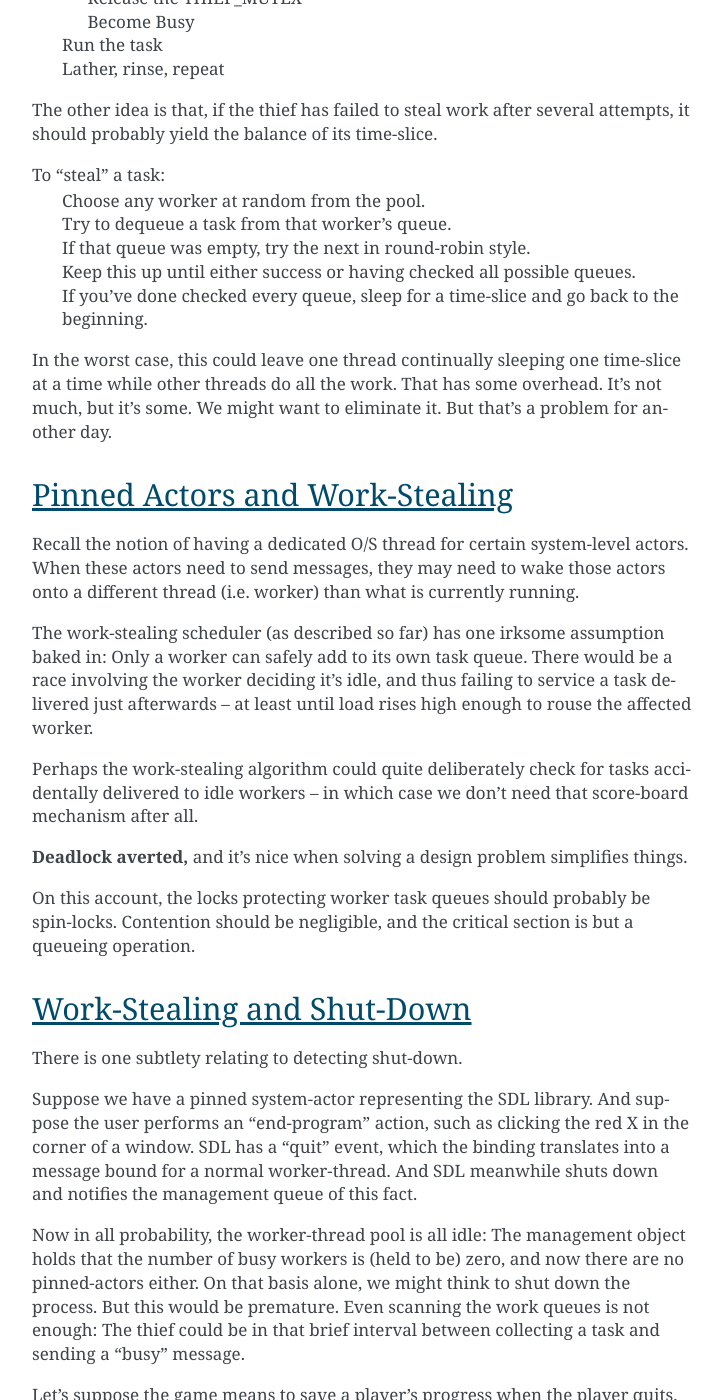
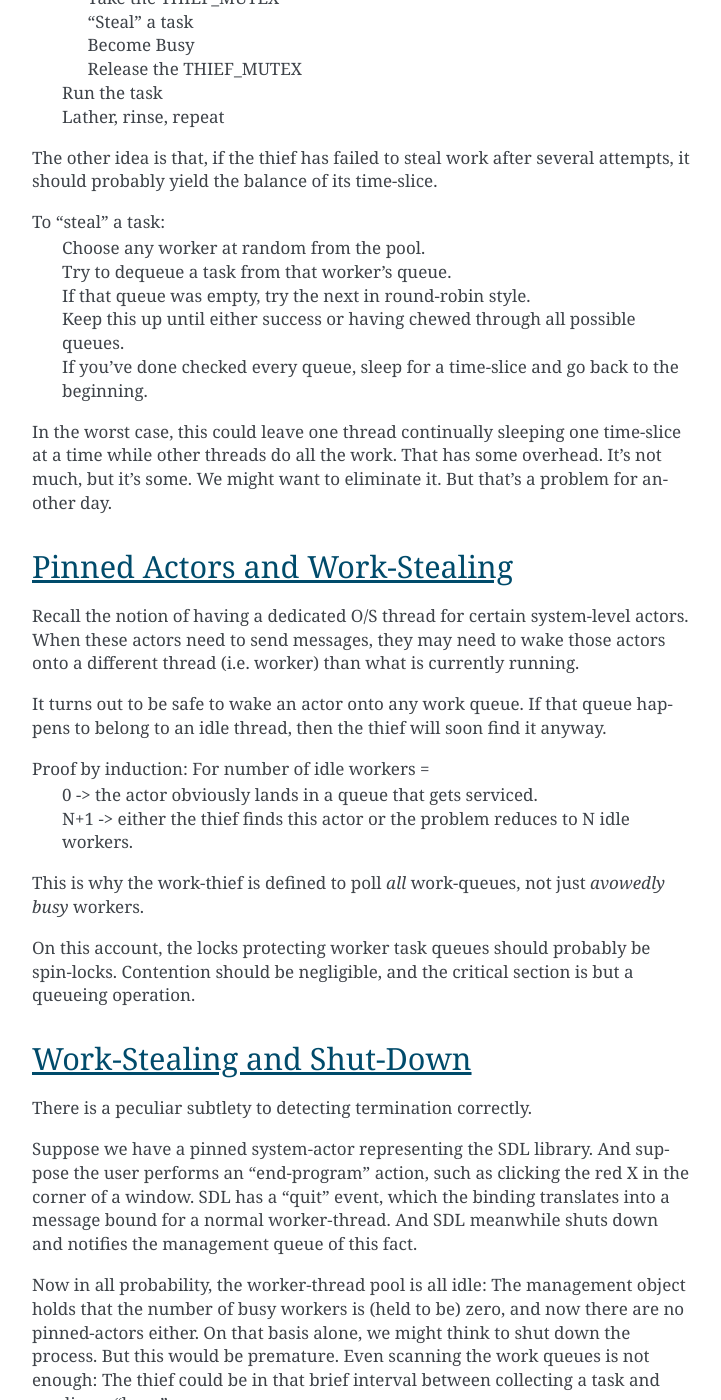
Before and after one commit to kjosib/sophie, a Sphinx documentation site: the page built from docs/tech/queue.rst, in a window 1280 px wide and 1400 px high, scrolled down 5683 px. Shown: the whole window, without its empty margins (388-1109 px from the left). Built offline with Sphinx 7.4.7, drawn with Linux system fonts in a browser that asks for light colours; some of the changed text lies outside the part shown.

Commit message:
Fix a few editing oversights

```diff
--- a/docs/tech/queue.rst
+++ b/docs/tech/queue.rst
@@ -153,9 +153,9 @@ Moving data between CPU cores costs time.
 In a well-loaded system, we should like to keep lines of communication within the same CPU core when possible.
 
 The other (and perhaps more obvious) problem is that a single global task queue represents a point of contention.
-As the number of cores (and thus threads) rises,
+As the number of cores (and thus threads) rises, this becomes a bigger problem.
 
-Presently, the fashion something called `"work-stealing" (BL94) <BL94_>`_.
+Presently, the height of fashion in thread schedulers is something called `"work-stealing" (BL94) <BL94_>`_.
 The big idea is that each worker-thread has its own work queue, thus to diminish contention for a global queue.
 Translated to actors, the basic rule is to schedule previously-dormant actors on the same worker-thread as the
 source of the message. (This normally minimizes the amount of communication between CPU cores.)
@@ -211,8 +211,8 @@ The basic worker-thread loop:
     |     Become Idle
     |     Take the THIEF_MUTEX
     |     "Steal" a task
+    |     Become Busy
     |     Release the THIEF_MUTEX
-    |     Become Busy
     | Run the task
     | Lather, rinse, repeat
 
@@ -223,7 +223,7 @@ To "steal" a task:
     | Choose any worker at random from the pool.
     | Try to dequeue a task from that worker's queue.
     | If that queue was empty, try the next in round-robin style.
-    | Keep this up until either success or having checked all possible queues.
+    | Keep this up until either success or having chewed through all possible queues.
     | If you've done checked every queue, sleep for a time-slice and go back to the beginning.
 
 In the worst case, this could leave one thread continually sleeping one time-slice at a time
@@ -237,16 +237,14 @@ Recall the notion of having a dedicated O/S thread for certain system-level acto
 When these actors need to send messages, they may need to wake those actors onto a
 different thread (i.e. worker) than what is currently running.
 
-The work-stealing scheduler (as described so far) has one irksome assumption baked in:
-Only a worker can safely add to its own task queue.
-There would be a race involving the worker deciding it's idle,
-and thus failing to service a task delivered just afterwards -- at least until
-load rises high enough to rouse the affected worker.
+It turns out to be safe to wake an actor onto any work queue.
+If that queue happens to belong to an idle thread, then the thief will soon find it anyway.
 
-Perhaps the work-stealing algorithm could quite deliberately check for tasks accidentally
-delivered to idle workers -- in which case we don't need that score-board mechanism after all.
+Proof by induction: For number of idle workers =
+    | 0 -> the actor obviously lands in a queue that gets serviced.
+    | N+1 -> either the thief finds this actor or the problem reduces to N idle workers.
 
-**Deadlock averted,** and it's nice when solving a design problem simplifies things.
+This is why the work-thief is defined to poll *all* work-queues, not just *avowedly busy* workers.
 
 On this account, the locks protecting worker task queues should probably be spin-locks.
 Contention should be negligible, and the critical section is but a queueing operation.
@@ -254,7 +252,7 @@ Contention should be negligible, and the critical section is but a queueing oper
 Work-Stealing and Shut-Down
 -----------------------------
 
-There is one subtlety relating to detecting shut-down.
+There is a peculiar subtlety to detecting termination correctly.
 
 Suppose we have a pinned system-actor representing the SDL library.
 And suppose the user performs an "end-program" action, such as clicking the red X in the corner of a window.
```
Also changed, not shown: other parts of docs/tech/queue.rst (+1 -1 lines).
